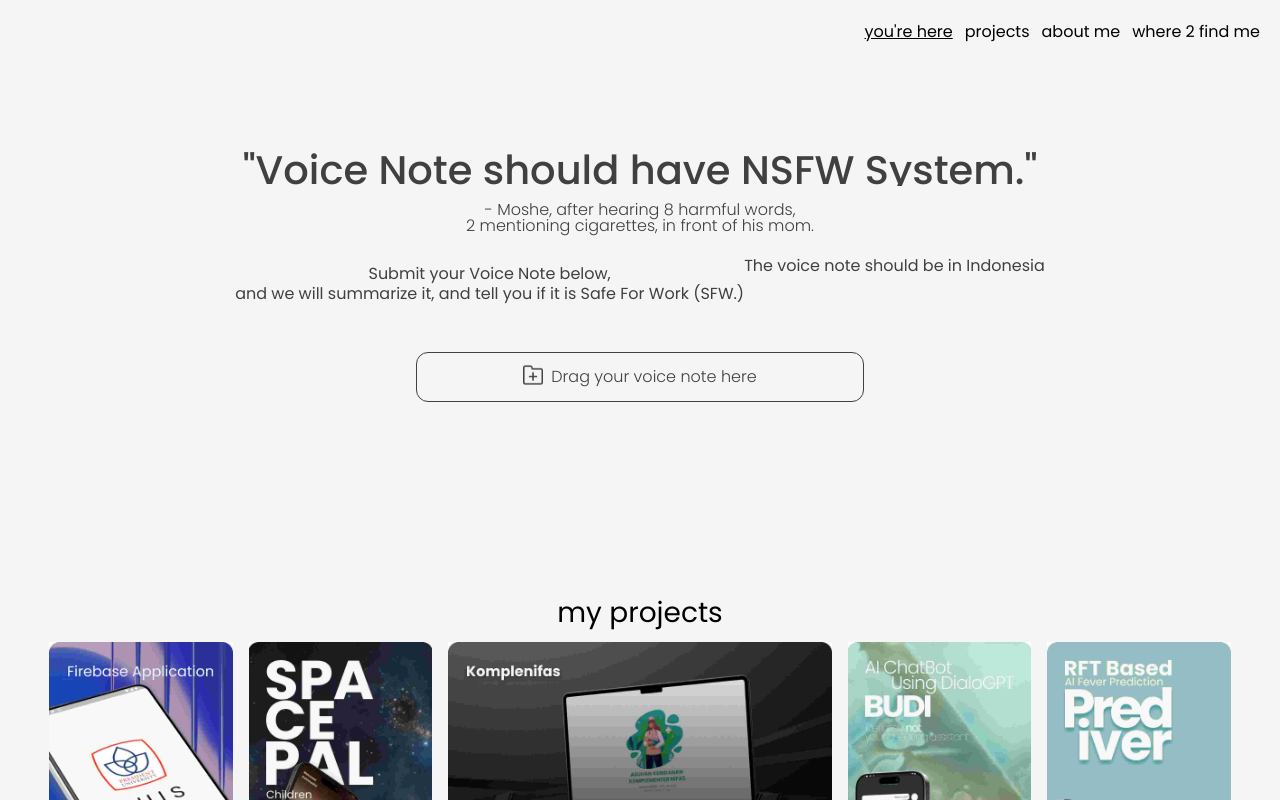
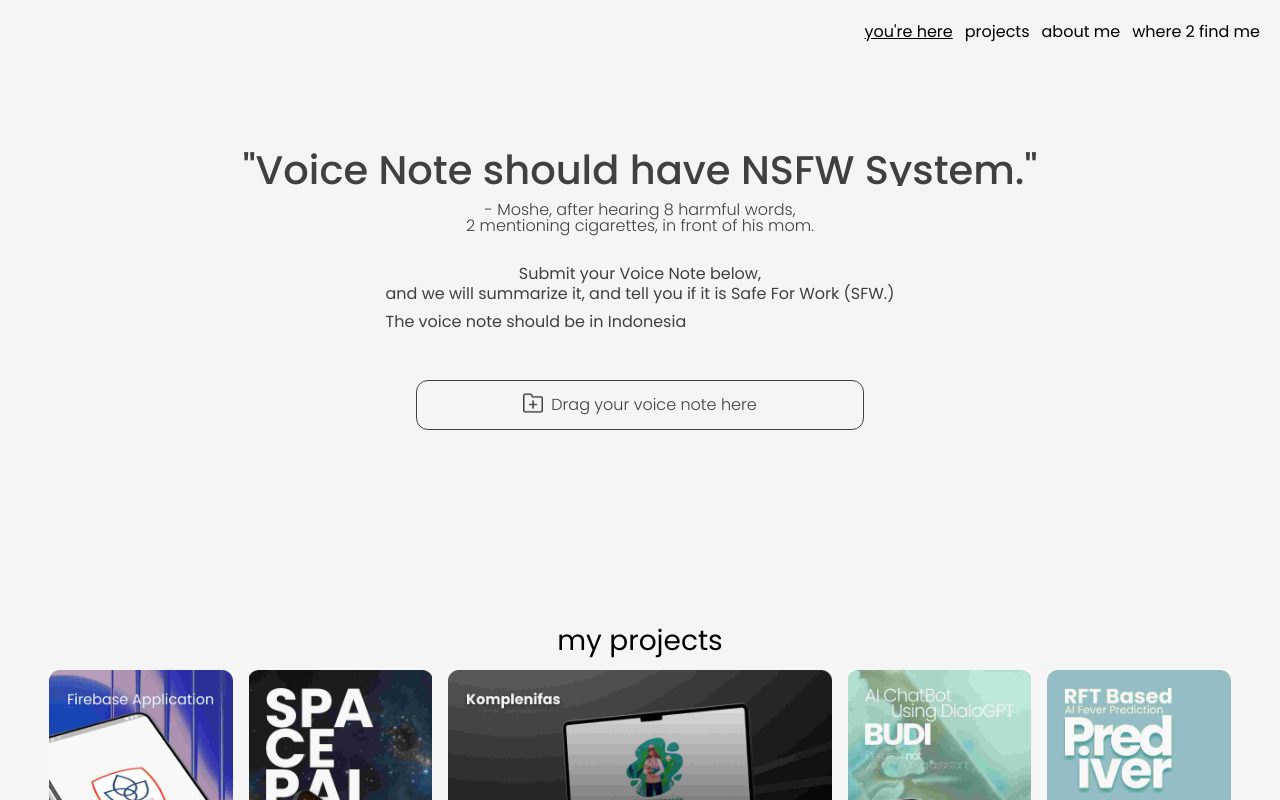
Before and after one commit to xympyo/personal-portfolio-2025, a React (Vite) app: page / in a window 1280 px wide. Shown: the top 800 px of the page. Built offline with nearby package versions, Linux system fonts and the light colour scheme; no server answers.

Commit message:
fix layout

```diff
--- a/src/components/hero/Hero_Text.jsx
+++ b/src/components/hero/Hero_Text.jsx
@@ -237,7 +237,7 @@
             <br />2 mentioning cigarettes, in front of his mom.
           </p>
         </div>
-        <div className="flex justify-center">
+        <div className="flex-col justify-center">
           <p className="text-secondary text-sm md:text-small font-normal text-center mt-4 overflow-y-hidden">
             Submit your Voice Note below,
             <br />
```
